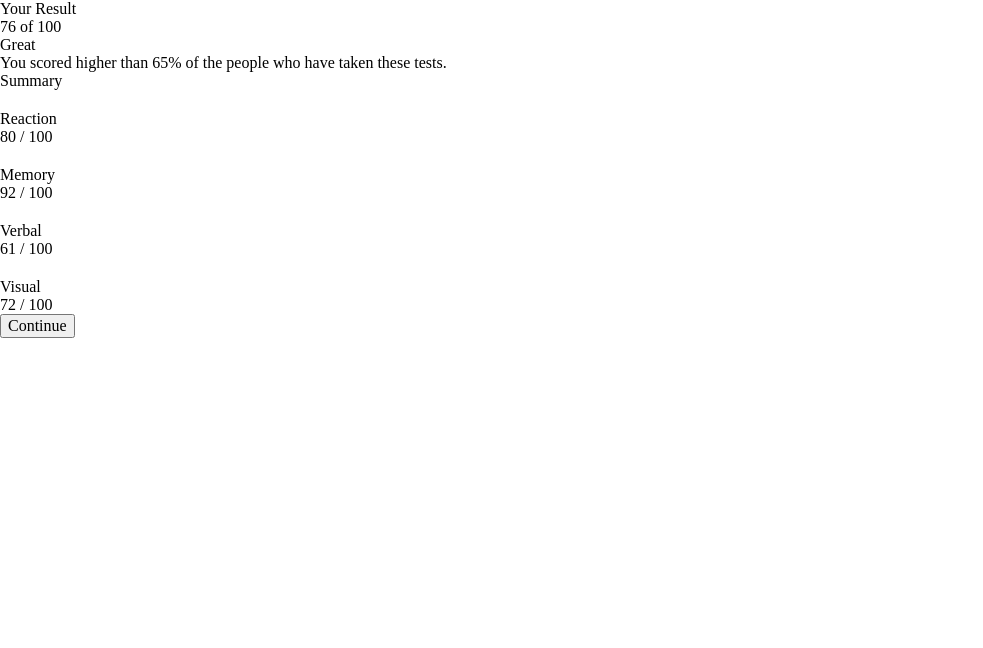
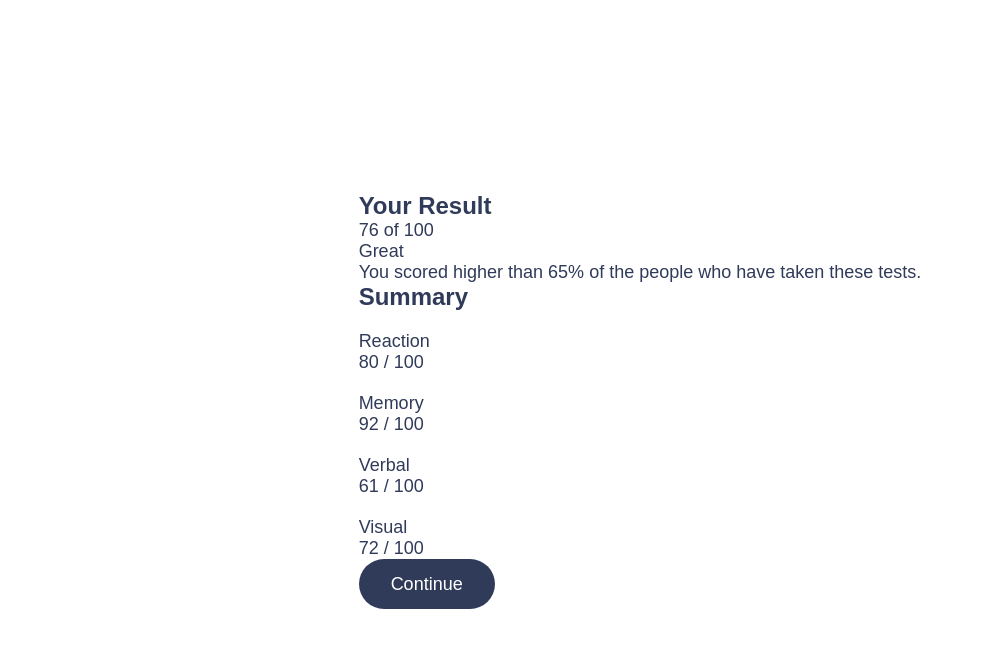
Before and after one commit to Khalidltf/results-summary-component, a plain HTML site: page index.html in a window 1280 px wide. Shown: the whole page, without its empty margins (0-983 px from the left). Drawn offline with Linux system fonts and the light colour scheme; a web font is replaced by a local one.

Commit message:
The base styles
Signed-off-by: khalidlotfi <khalidlotfi2005@gmail.com>

```diff
--- a/index.html
+++ b/index.html
@@ -4,7 +4,7 @@
     <meta charset="utf-8" />
     <meta name="viewport" content="width=device-width, initial-scale=1.0" />
     <title>Results summary component</title>
-    <link rel="stylesheet" href="main.css">
+    <link rel="stylesheet" href="./main.css" />
   </head>
   <body>
     <main>
--- a/main.css
+++ b/main.css
@@ -1,9 +1,9 @@
 @font-face {
-  font-family: 'HankenGrotesk';
+  font-family: "HankenGrotesk";
   font-display: swap;
   font-weight: 100 900;
-  src: url('assets/fonts/HankenGrotesk-VariableFont_wght.ttf')
-       format('truetype');
+  src: url("assets/fonts/HankenGrotesk-VariableFont_wght.ttf")
+    format("truetype");
 }
 
 :root {
@@ -27,19 +27,21 @@
   --clr-secondary-400: hsl(var(--clr-secondary-hsl-400));
 
   --gradient-primary: linear-gradient(
-      var(--clr-primary-400),
-      var(--clr-secondary-400));
+    var(--clr-primary-400),
+    var(--clr-secondary-400)
+  );
 
   --gradient-to-transparent: linear-gradient(
-      var(--clr-primary-500),
-      hsl(var(--clr-secondary-hsl-500), 0));
+    var(--clr-primary-500),
+    hsl(var(--clr-secondary-hsl-500), 0)
+  );
 
   --clr-accent-1: 0, 100%, 67%;
   --clr-accent-2: 39, 100%, 56%;
   --clr-accent-3: 166, 100%, 37%;
   --clr-accent-4: 234, 85%, 45%;
 
-  --font-family-default: 'HankenGrotesk', sans-serif;
+  --font-family-default: "HankenGrotesk", sans-serif;
 
   --fw-regular: 500;
   --fw-bold: 700;
@@ -53,7 +55,9 @@
   --fs-900: 5rem;
 }
 
-*, *::before, *::after {
+*,
+*::before,
+*::after {
   box-sizing: border-box;
 }
 
@@ -62,7 +66,42 @@
   font: inherit;
 }
 
-img, svg {
+img,
+svg {
   display: block;
   max-width: 100%;
 }
+
+body {
+  font-family: var(--font-family-default);
+  font-size: var(--fs-400);
+  color: var(--clr-neutral-700);
+}
+
+@media (min-width: 600px) {
+  body {
+    min-height: 100vh;
+    display: grid;
+    place-items: center;
+  }
+}
+
+.section__title {
+  font-weight: var(--fw-bold);
+  font-size: var(--fs-600);
+}
+
+.button {
+  color: var(--clr-neutral-100);
+  line-height: 1;
+  background: var(--clr-neutral-700);
+  padding: 1rem 2rem;
+  border: 0;
+  border-radius: 100vw;
+  cursor: pointer;
+}
+
+.button:hover,
+.button:focus-visible {
+  background: var(--gradient-primary);
+}
```
